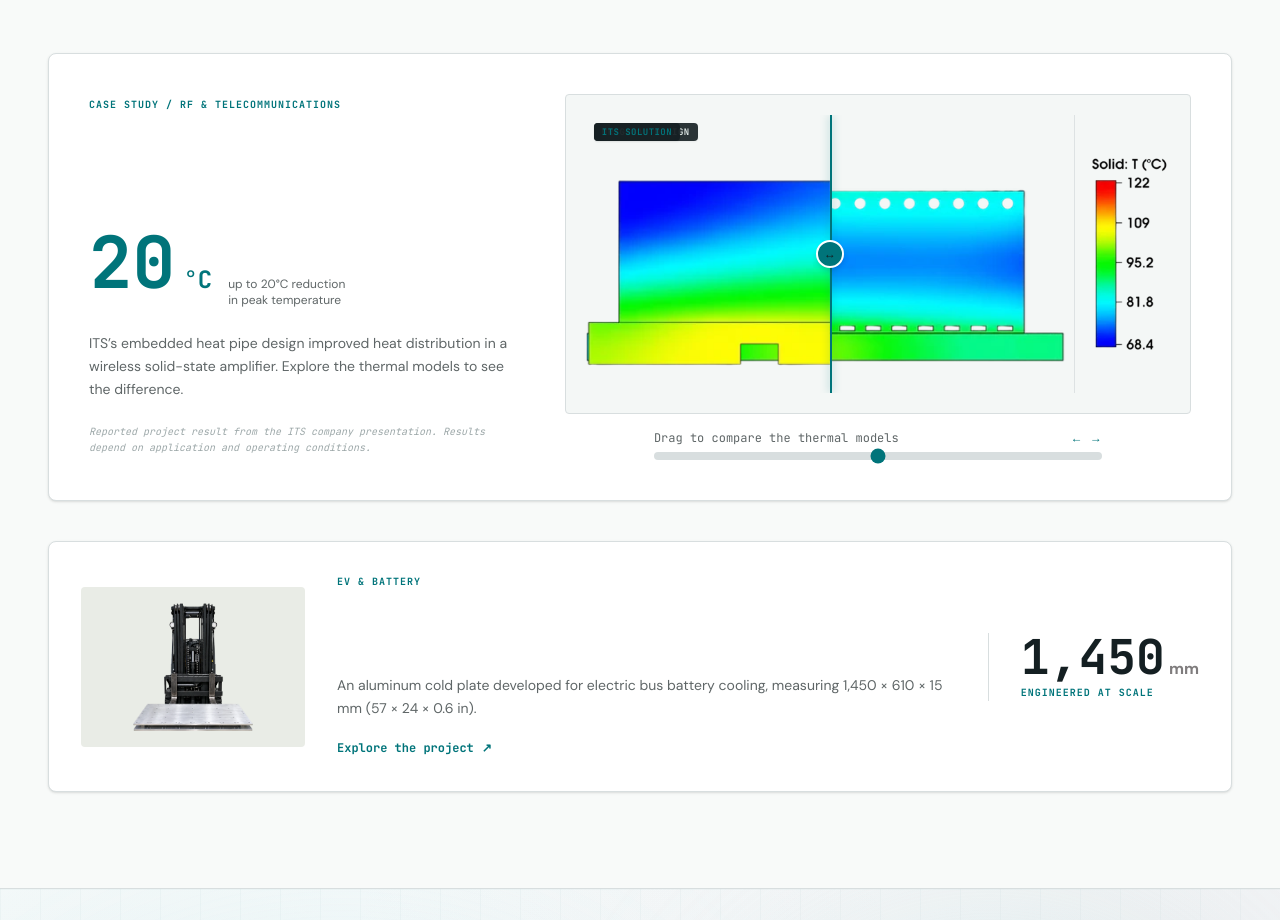
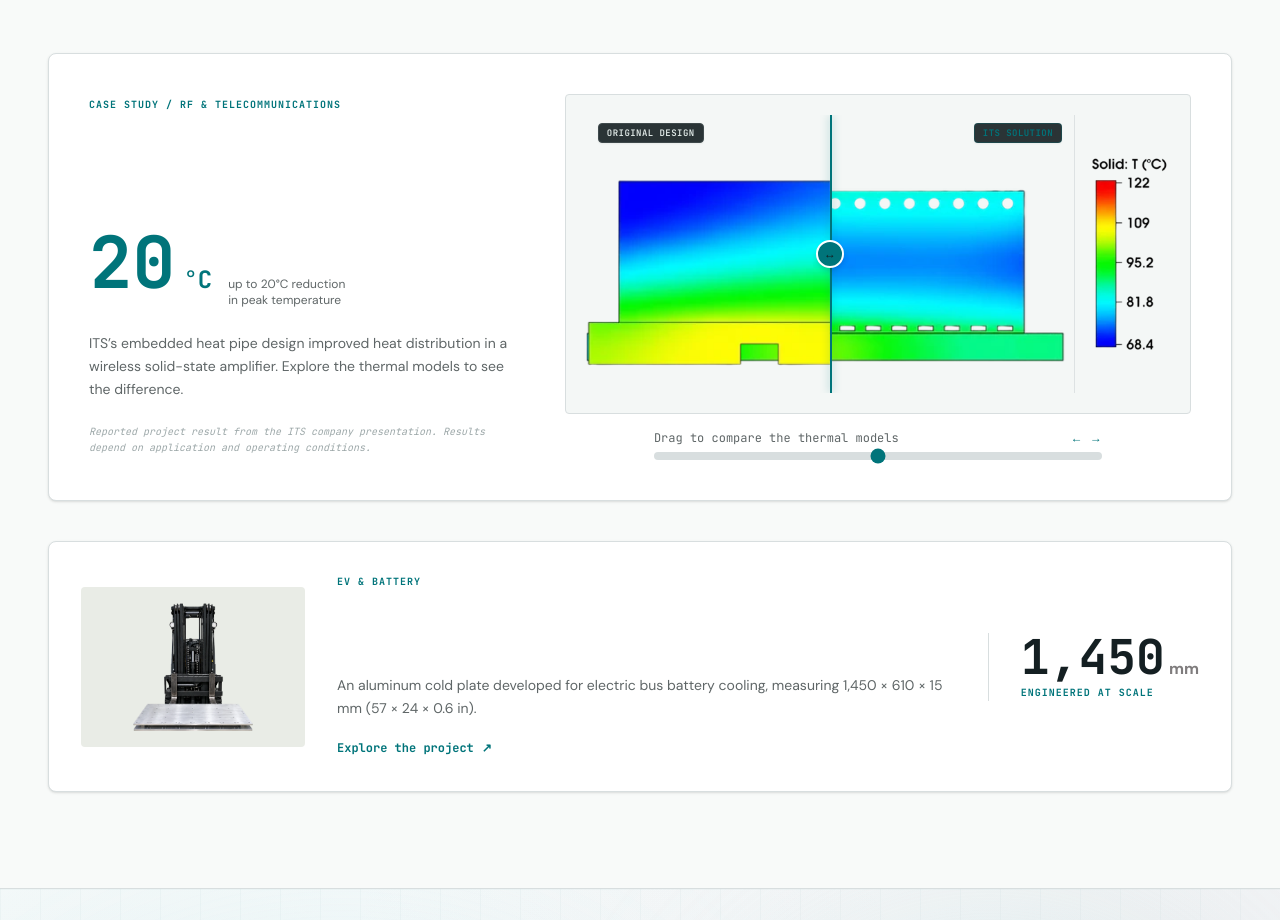
Before and after one commit to innovative-thermal-solutions/thermalsolutions, a Next.js app: page / in a window 1280 px wide. Shown: the part 6260-7180 px from the top of the page. Built offline with nearby package versions, Linux system fonts and the light colour scheme.

Commit message:
fix(case-study): reposition ITS SOLUTION badge to right corner to eliminate overlap with ORIGINAL DESIGN badge

```diff
--- a/src/components/home/ReferenceCaseStudiesSection.tsx
+++ b/src/components/home/ReferenceCaseStudiesSection.tsx
@@ -79,7 +79,7 @@ export function ReferenceCaseStudiesSection() {
                       className="object-contain"
                       priority
                     />
-                    <span className="absolute top-2 left-2 px-2 py-0.5 bg-[#141f22]/90 backdrop-blur-md rounded text-[9px] font-mono text-[#00747a] z-10 uppercase tracking-wider font-semibold shadow-xs">
+                    <span className="absolute top-2 right-3 px-2 py-0.5 bg-[#141f22]/90 border border-[#00747a]/30 backdrop-blur-md rounded text-[9px] font-mono text-[#00747a] z-10 uppercase tracking-wider font-semibold shadow-xs">
                       ITS SOLUTION
                     </span>
                   </div>
@@ -97,7 +97,7 @@ export function ReferenceCaseStudiesSection() {
                       className="object-contain"
                       priority
                     />
-                    <span className="absolute top-2 left-2 px-2 py-0.5 bg-[#141f22]/90 backdrop-blur-md rounded text-[9px] font-mono text-[#e2ece9] z-10 uppercase tracking-wider font-semibold shadow-xs">
+                    <span className="absolute top-2 left-3 px-2 py-0.5 bg-[#141f22]/90 border border-slate-700 backdrop-blur-md rounded text-[9px] font-mono text-[#e2ece9] z-10 uppercase tracking-wider font-semibold shadow-xs">
                       ORIGINAL DESIGN
                     </span>
                   </div>
```
